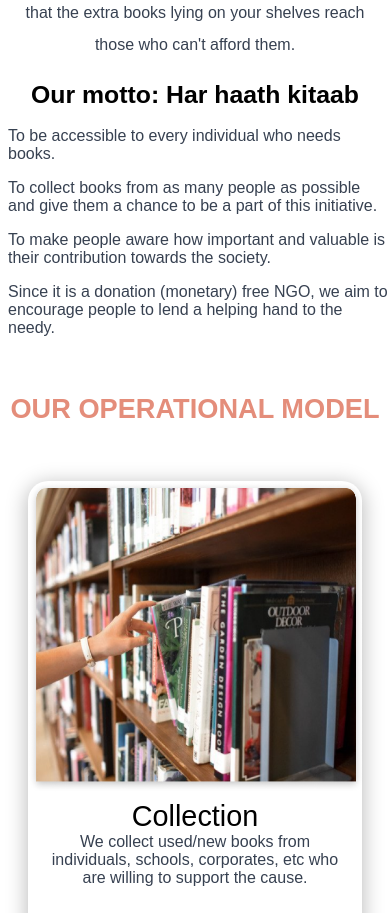
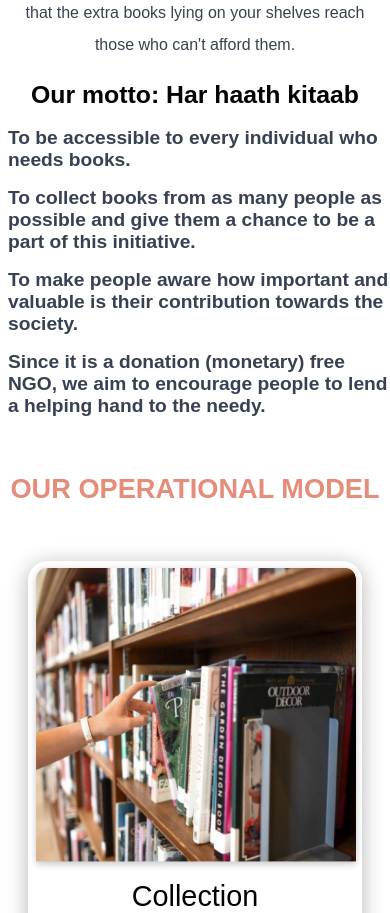
Before and after one commit to KshitijThareja/The_Booktown, a Next.js app in the folder my-app/: page / in a window 390 px wide. Shown: the part 1340-2253 px from the top of the page. Built offline with nearby package versions, Linux system fonts and the light colour scheme; no server answers; what @nextui-org/react would draw is missing.

Commit message:
Add .env

```diff
--- a/my-app/src/pages/About.js
+++ b/my-app/src/pages/About.js
@@ -12,13 +12,13 @@ const AboutPage = () => {
           style={{
             backgroundImage: `url("/image-4@2x.png")`,
             height: "35vh",
-            width: "210vh",
+            width: "220vh",
             backgroundRepeat: "no-repeat",
             backgroundSize: "cover",
           }}
           className=" text-white text-[3.56rem] flex font-quicksand text-center items-center justify-center"
         >
-          <span className="mt-10 font-quicksand justify-self-center">About</span>
+          <span className="mt-12 font-quicksand justify-self-center">About</span>
         </div>
       </div>
       <div className=" grid grid-cols-1 sm:grid-cols-1 md:grid-cols-1 lg:grid-cols-2 md:gap-x-6 justify-items-center place-items-center mb-8 mt-5">
--- a/my-app/src/pages/index.js
+++ b/my-app/src/pages/index.js
@@ -76,25 +76,8 @@ const LandingPage = () => {
               Our motto: Har haath kitaab
             </p>
             <br />
-            {/* <div className="text-[1rem] hidden sm:hidden lg:hidden sm:text-[1.1rem] justify-self-center text-start w-[20rem] sm:w-[30rem] ml-7 mr-2 lg:text-start text-gray-700">
-              <ul className="space-y-4 font-medium ">
-                <li>To be accessible to every individual who needs books.</li>
-                <li>
-                  To collect books from as many people as possible and give them
-                  a chance to be a part of this initiative.
-                </li>
-                <li>
-                  To make people aware how important and valuable is their
-                  contribution towards the society.
-                </li>
-                <li>
-                  Since it is a donation (monetary) free NGO, we aim to
-                  encourage people to lend a helping hand to the needy.
-                </li>
-              </ul>
-            </div> */}
-            <div className="text-[1rem] font-medium sm:visible lg:visible sm:text-[1.1rem] justify-self-center text-start ml-2 lg:text-start text-gray-700">
-              <ul className="space-y-4 list-disc">
+            <div className="text-[1.2rem] font-semibold justify-self-center text-start ml-2 lg:text-start text-gray-700">
+              <ul className="space-y-4 list-disc text-gray-700 sm:text-[1.2rem]">
                 <li>To be accessible to every individual who needs books.</li>
                 <li>
                   To collect books from as many people as possible and give them
```
Also changed, not shown: 2 other files (tests, documents, lock files or other folders).
